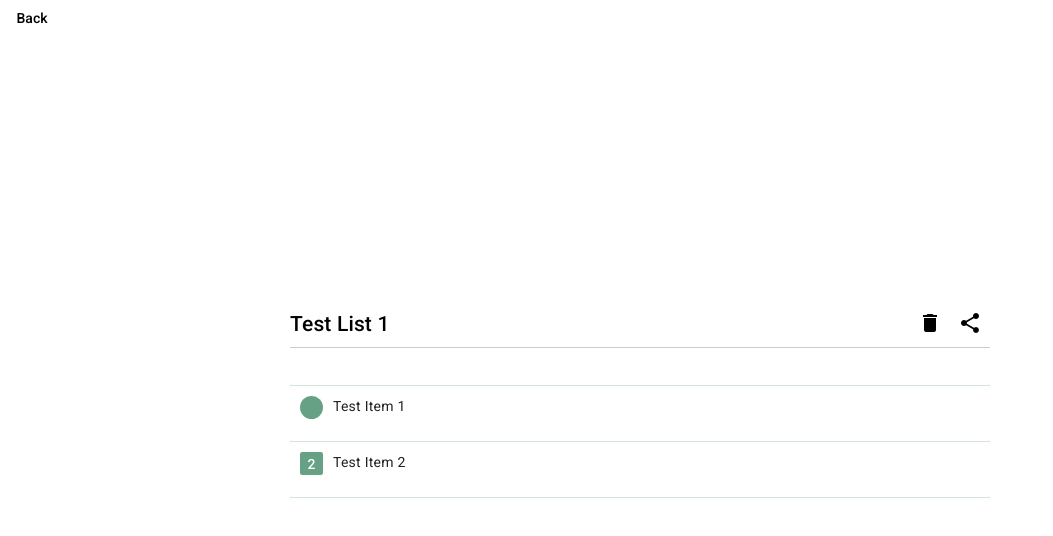
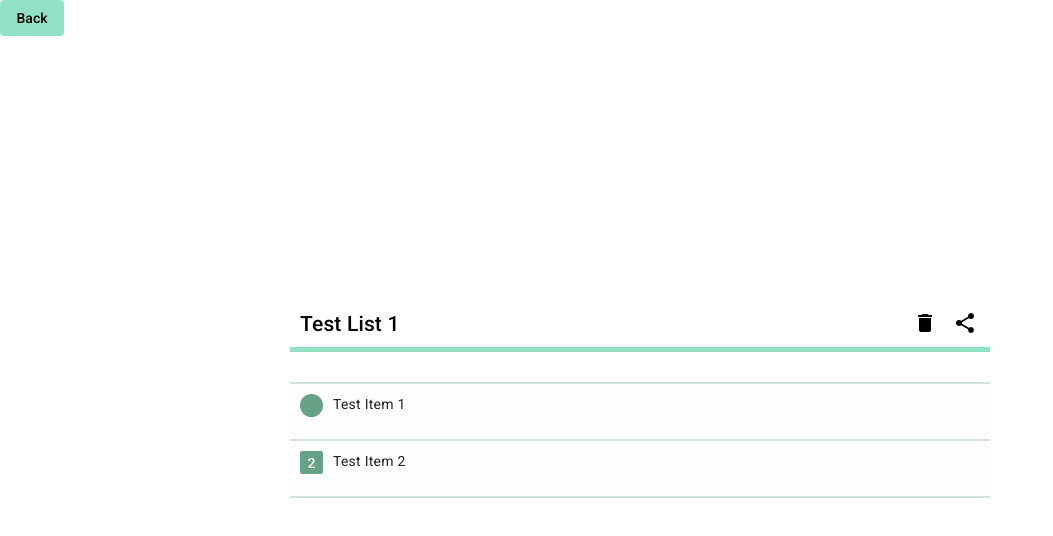
Before and after one commit to sandbxk/Dosma, an Angular app in the folder Frontend/: page /grocery-list/1 in a window 1280 px wide. Shown: the top 536 px of the page, without its empty margins (0-1053 px from the left). Built offline with nearby package versions, Linux system fonts and the light colour scheme.

Commit message:
More mockdata and layout changes

```diff
--- a/Frontend/src/app/components/grocery-list/grocery-list.component.html
+++ b/Frontend/src/app/components/grocery-list/grocery-list.component.html
@@ -1,11 +1,11 @@
 
-<button mat-button (click)="navigateBack()">Back</button>
+<button mat-button class="backButton" (click)="navigateBack()">Back</button>
 <div class="centered">
 
 
 <div class="titleContainer">
   <h2 class="title">{{groceryList.title}}</h2>
-
+  <div class="listActionsContainer">
     <button [disabled] mat-icon-button class="shareButton"  aria-label="Grocery list menu">
       <mat-icon>share</mat-icon>
     </button>
@@ -14,12 +14,13 @@
       <mat-icon>delete</mat-icon>
     </button>
   </div>
+</div>
   <hr class="lineSeparator">
 
 
 
-<div cdkDropList class="example-list" (cdkDropListDropped)="drop($event)">
-  <div class="example-box" *ngFor="let item of groceryList.items" cdkDrag>
+<div cdkDropList class="itemDnDContainer" (cdkDropListDropped)="drop($event)">
+  <div class="itemBox" *ngFor="let item of groceryList.items" cdkDrag>
     <div style="display: flex">
       <p class="quantityIndicator" *ngIf="item.quantity > 1; else standardQuantity">{{item.quantity}}</p>
       <ng-template #standardQuantity>
--- a/Frontend/src/app/components/grocery-list/grocery-list.component.scss
+++ b/Frontend/src/app/components/grocery-list/grocery-list.component.scss
@@ -1,7 +1,7 @@
 @use "sass:map";
 @import "src/assets/themeVariables.scss";
 
-.example-list {
+.itemDnDContainer {
   width: 50em;
   max-width: 100%;
   border: none;
@@ -11,22 +11,28 @@
   overflow: hidden;
 }
 
-.example-box {
+.itemBox {
   padding: 10px 10px;
-  border-bottom: solid 1px map.get($accent-colors, "lighter");
-  color: rgba(0, 0, 0, 0.87);
+  border-bottom: solid 2px map.get($accent-colors, "lighter");
+  color: $dark-primary-text;
   display: flex;
   flex-direction: row;
   align-items: center;
   justify-content: space-between;
   box-sizing: border-box;
   cursor: grabbing; //Should be move per convention, but looks bad
-  background: transparent;
+  background: $light-background;
   font-size: 14px;
 }
 
-.example-box:first-child {
-  border-top: solid 1px map.get($accent-colors, "lighter");;
+.itemBox:hover {
+  background: map.get($accent-colors, "lighter");
+  transition: 0.3s;
+}
+
+
+.itemBox:first-child {
+  border-top: solid 2px map.get($accent-colors, "lighter");;
 }
 
 .quantityIndicator{
@@ -60,11 +66,20 @@
 .title {
   position: absolute;
   font-family: Roboto, serif;
-  margin: 0;
+  margin-left: 10px;
   padding: 0;
   font-size: 1.5em;
   float: left;
   top: 0.3em;
+}
+
+.listActionsContainer {
+  display: inline-block;
+  flex-direction: row;
+  float: right;
+  align-items: center;
+  justify-content: end;
+  padding-right: 5px;
 }
 
 .deleteButton {
@@ -72,6 +87,15 @@
   float: right;
   margin: 0;
   padding: 0;
+  transition: 0.3s;
+}
+
+.deleteButton:hover {
+  color: map.get($warn-colors, "main");
+}
+
+.deleteButton:active {
+  color: map.get($warn-colors, "darker");
 }
 
 .shareButton {
@@ -81,13 +105,38 @@
   padding: 0;
 }
 
+.shareButton:hover {
+  color: map.get($primary-colors, "main");
+}
+
+.shareButton:active {
+  color: map.get($primary-colors, "darker");
+}
+
+.backButton {
+  position: relative;
+  float: left;
+  margin: 0;
+  padding: 0;
+  background-color: map.get($primary-colors, "main");
+}
+
+.backButton:hover {
+  background-color: map.get($primary-colors, "darker");
+}
+
+.backButton:active {
+  background-color: map.get($primary-colors, "lighter");
+}
+
 .lineSeparator {
   margin-top: 0;
   padding-top: 0;
   border: 0;
-  border-top: 1px solid #ccc;
+  border-top: 5px solid map.get($primary-colors, "main");
   width: 100%;
-  padding-bottom: 30px;
+
+  margin-bottom: 30px;;
 }
 
 .centered {
@@ -105,9 +154,9 @@
 .cdk-drag-preview {
   box-sizing: border-box;
   border-radius: 4px;
-  box-shadow: 0 5px 5px -3px rgba(0, 0, 0, 0.2),
-  0 8px 10px 1px rgba(0, 0, 0, 0.14),
-  0 3px 14px 2px rgba(0, 0, 0, 0.12);
+  box-shadow: 0 2px 2px -1px rgba(0, 0, 0, 0.2),
+  0 4px 5px 1px rgba(0, 0, 0, 0.14),
+  0 2px 7px 2px rgba(0, 0, 0, 0.12);
 }
 
 .cdk-drag-placeholder {
--- a/Frontend/src/app/components/user-grocery-list-overview/mockLists.ts
+++ b/Frontend/src/app/components/user-grocery-list-overview/mockLists.ts
@@ -4,7 +4,7 @@ export const MockLists: GroceryList[] =
   [
       {
         id: 1,
-        title: "Test List 1",
+        title: "Test List 1 with a very very very veryveryvery very very long title",
         items: [
           {
             id: 1,
@@ -17,6 +17,97 @@ export const MockLists: GroceryList[] =
             id: 2,
             title: "Test Item 2",
             quantity: 2,
+            groceryListId: 1,
+            status: 1
+          },
+          {
+            id: 3,
+            title: "Test Item 3",
+            quantity: 3,
+            groceryListId: 1,
+            status: 1
+          },
+          {
+            id: 4,
+            title: "Test Item 4",
+            quantity: 4,
+            groceryListId: 1,
+            status: 1
+          },
+          {
+            id: 5,
+            title: "Test Item 5",
+            quantity: 5,
+            groceryListId: 1,
+            status: 1
+          },
+          {
+            id: 6,
+            title: "Test Item 6",
+            quantity: 6,
+            groceryListId: 1,
+            status: 1
+          },
+          {
+            id: 7,
+            title: "Test Item 7",
+            quantity: 7,
+            groceryListId: 1,
+            status: 1
+          },
+          {
+            id: 8,
+            title: "Test Item 8",
+            quantity: 8,
+            groceryListId: 1,
+            status: 1
+          },
+          {
+            id: 9,
+            title: "Test Item 9",
+            quantity: 9,
+            groceryListId: 1,
+            status: 1
+          },
+          {
+            id: 10,
+            title: "Test Item 10",
+            quantity: 10,
+            groceryListId: 1,
+            status: 1
+          },
+          {
+            id: 11,
+            title: "Test Item 11",
+            quantity: 11,
+            groceryListId: 1,
+            status: 1
+          },
+          {
+            id: 12,
+            title: "Test Item 12",
+            quantity: 12,
+            groceryListId: 1,
+            status: 1
+          },
+          {
+            id: 13,
+            title: "Test Item 13",
+            quantity: 13,
+            groceryListId: 1,
+            status: 1
+          },
+          {
+            id: 14,
+            title: "Test Item 14",
+            quantity: 14,
+            groceryListId: 1,
+            status: 1
+          },
+          {
+            id: 15,
+            title: "Test Item 15",
+            quantity: 15,
             groceryListId: 1,
             status: 1
           }
--- a/Frontend/src/app/components/user-grocery-list-overview/user-grocery-list-overview.component.html
+++ b/Frontend/src/app/components/user-grocery-list-overview/user-grocery-list-overview.component.html
@@ -14,7 +14,7 @@
     <mat-card (click)="selectList(list)" class="listCard">
       <mat-card-header>
         <div id="cardBtn" class="listCardTitle">
-          <h2>{{list.title | truncate:26 }}</h2>
+          <h2>{{list.title | truncate:19 }}</h2>
           <button (click)="$event.stopPropagation();" mat-icon-button [matMenuTriggerFor]="menu"
                   class="menuButton" #t="matMenuTrigger" [class.opened]="t.menuOpen" aria-label="Grocery list menu">
             <!--Stop Propagation stops the event chain at the button, meaning the (click) event defined for the parent (card) will not be called-->
```
Also changed, not shown: Frontend/src/app/components/grocery-list/grocery-list.component.ts (+24 -0 lines). Lines whose indentation alone changed are shown as unchanged.
